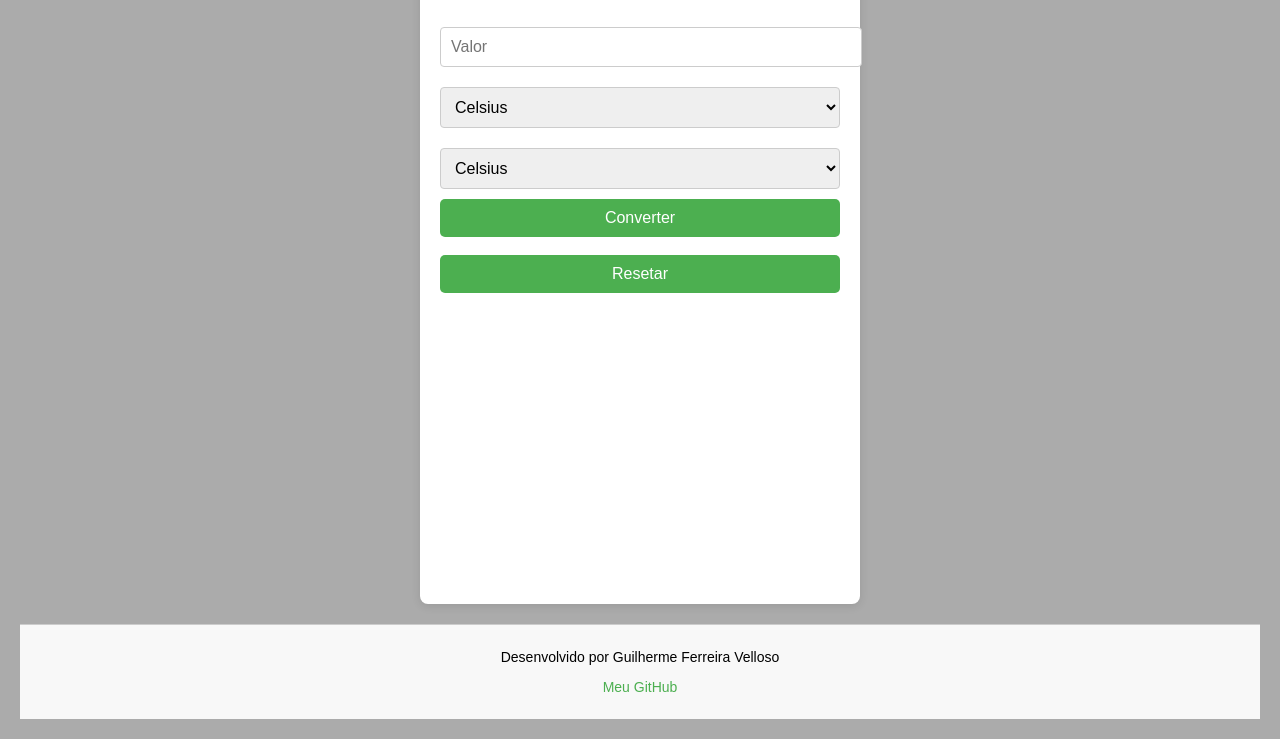
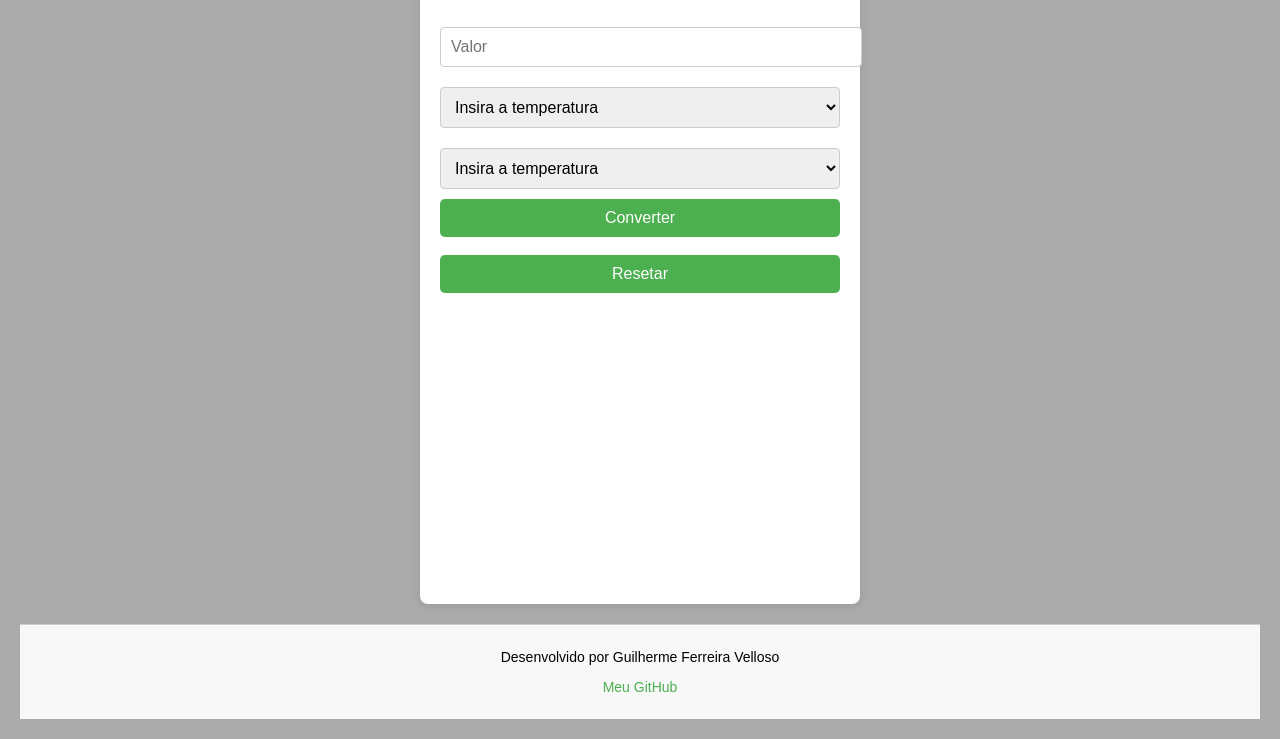
Before and after one commit to Guilhermefvelloso/conversor2, a plain HTML site: page index.html in a window 1280 px wide. Shown: the part 101-840 px from the top of the page. Drawn offline with Linux system fonts and the light colour scheme.

Commit message:
Update index.html

```diff
--- a/index.html
+++ b/index.html
@@ -13,12 +13,14 @@
         <input type="number" id="value" placeholder="Valor">
 
         <select id="from">
+            <option value=>Insira a temperatura</option>
             <option value="C">Celsius</option>
             <option value="F">Fahrenheit</option>
             <option value="K">Kelvin</option>
         </select>
 
         <select id="to">
+            <option value=>Insira a temperatura</option>
             <option value="C">Celsius</option>
             <option value="F">Fahrenheit</option>
             <option value="K">Kelvin</option>
```
